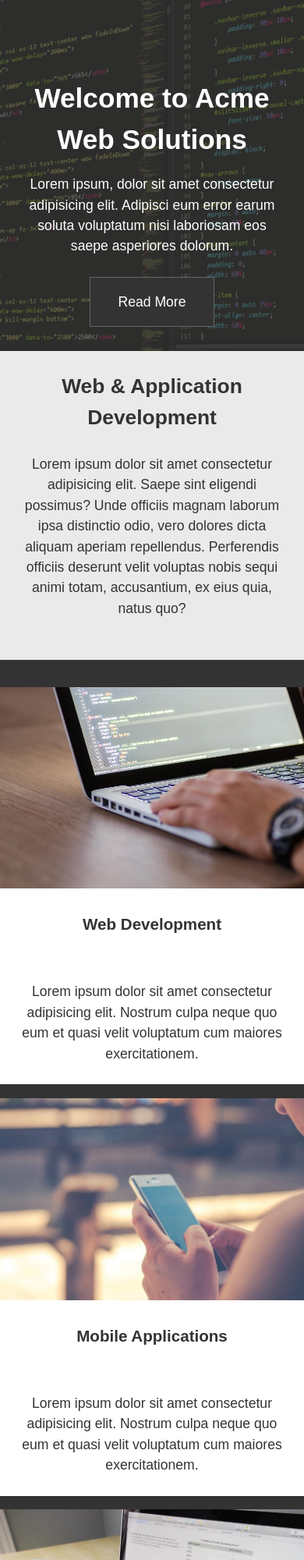
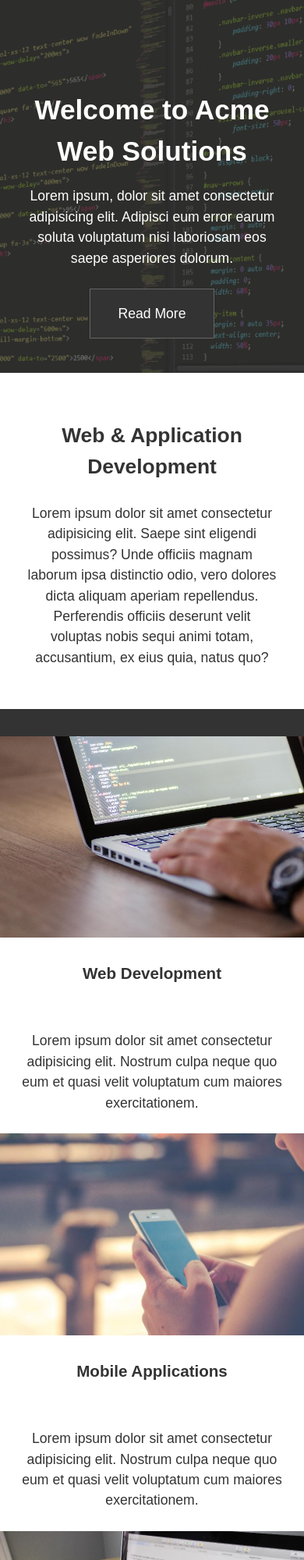
Before and after one commit to UAN-DEV/Flex_Adaptive_Layout, a plain HTML site: page index.html in a window 390 px wide. Shown: the top 2000 px of the page at 78% size. Drawn offline with Linux system fonts and the light colour scheme.

Commit message:
Refactor adaptive.css

```diff
--- a/assets/style/adaptive.css
+++ b/assets/style/adaptive.css
@@ -1,32 +1,33 @@
+/* common */
 body {
   margin: 0;
+  min-width: 320px;
   background: #333;
   font-family: Arial, Helvetica, sans-serif;
   font-size: 1.1em;
-  line-height: 1.5;
   text-align: center;
   color: #fff;
 }
 a {
   text-decoration: none;
   overflow-wrap: break-word;
+  color: #fff;
 }
-h1,
-h2,
-h3,
-p {
-  margin: 0;
+:is(h2, h3, p) {
   padding: 1em 0;
 }
-
+:is(header, .section-a, .section-b, .section-c, .box, .main-footer) {
+  padding: 2em;
+}
+:is(.section-a, li, .section-c) {
+  background: #fff;
+  color: #333;
+}
 /* header */
 header {
   position: relative;
   min-height: 450px;
-  color: #fff;
-  text-align: center;
 }
-
 header::before {
   content: "";
   position: absolute;
@@ -38,111 +39,67 @@ header::before {
   background: url("../images/image_bg.png") center / cover no-repeat;
   opacity: 0.4;
 }
-
-header h1 {
-  padding-top: 100px;
+h1 {
+  padding-top: 80px;
   padding-bottom: 0;
 }
-
 .btn {
   margin: 0.5em 0;
   padding: 1em 2em;
   display: inline-block;
   background: #333;
   border: 1px solid #666;
-  text-decoration: none;
-  color: #fff;
 }
-
 .btn:hover {
   background: #eaeaea;
   color: #333;
 }
-
-header,
-.section-a {
-  padding: 0 1.5em;
-}
-
 /* section-a */
-
-.section-a {
-  background: #eaeaea;
-  color: #333;
-  padding-bottom: 2em;
-}
 .section-a > p {
   columns: 2;
   column-gap: 2em;
   padding-top: 0;
 }
-
 /* section-b */
-
 .section-b {
   display: flex;
   justify-content: center;
-  padding: 2em 1em 1em;
 }
 ul {
   margin: 0;
   padding: 0;
-  flex: 0 1 1450px;
+  max-width: 1450px;
   display: flex;
-  justify-content: space-around;
+  justify-content: space-between;
   list-style: none;
 }
 li {
-  flex: 0 0 31%;
-  margin-bottom: 1em;
-  background: #fff;
-  color: #333;
+  width: 31%;
 }
 li > :first-child ~ * {
   padding: 1.5em;
 }
-
-/* section-c */
-.section-c {
-  background: #fff;
-  color: #333;
-  padding: 2em;
-}
-
 /* section-d */
 .section-d {
   display: flex;
 }
 .box {
-  flex: 1 1 0;
-  min-width: 0;
-  padding: 2em;
-  color: #fff;
+  width: 50%;
 }
 .box:first-child {
   background: #2690d4;
 }
-.box a {
-  color: white;
-}
-
 /* main-footer */
 .main-footer {
-  padding: 2em;
   display: flex;
-  justify-content: space-between;
   background: #000;
-  color: #fff;
-  text-align: center;
 }
 .main-footer > * {
-  flex: 1 1 0;
-  min-width: 0;
+  width: 50%;
 }
 .main-footer a {
   color: #2690d4;
 }
-
 /* @media queries */
 @media screen and (max-width: 700px) {
   .section-a > p {
@@ -151,9 +108,10 @@ li > :first-child ~ * {
   .section-b {
     padding: 2em 0;
   }
-  .section-b ul,
-  .section-d,
-  .main-footer {
+  :is(li, .box, .main-footer > *) {
+    width: 100%;
+  }
+  :is(.section-b ul, .section-d, .main-footer) {
     display: block;
   }
 }
```
